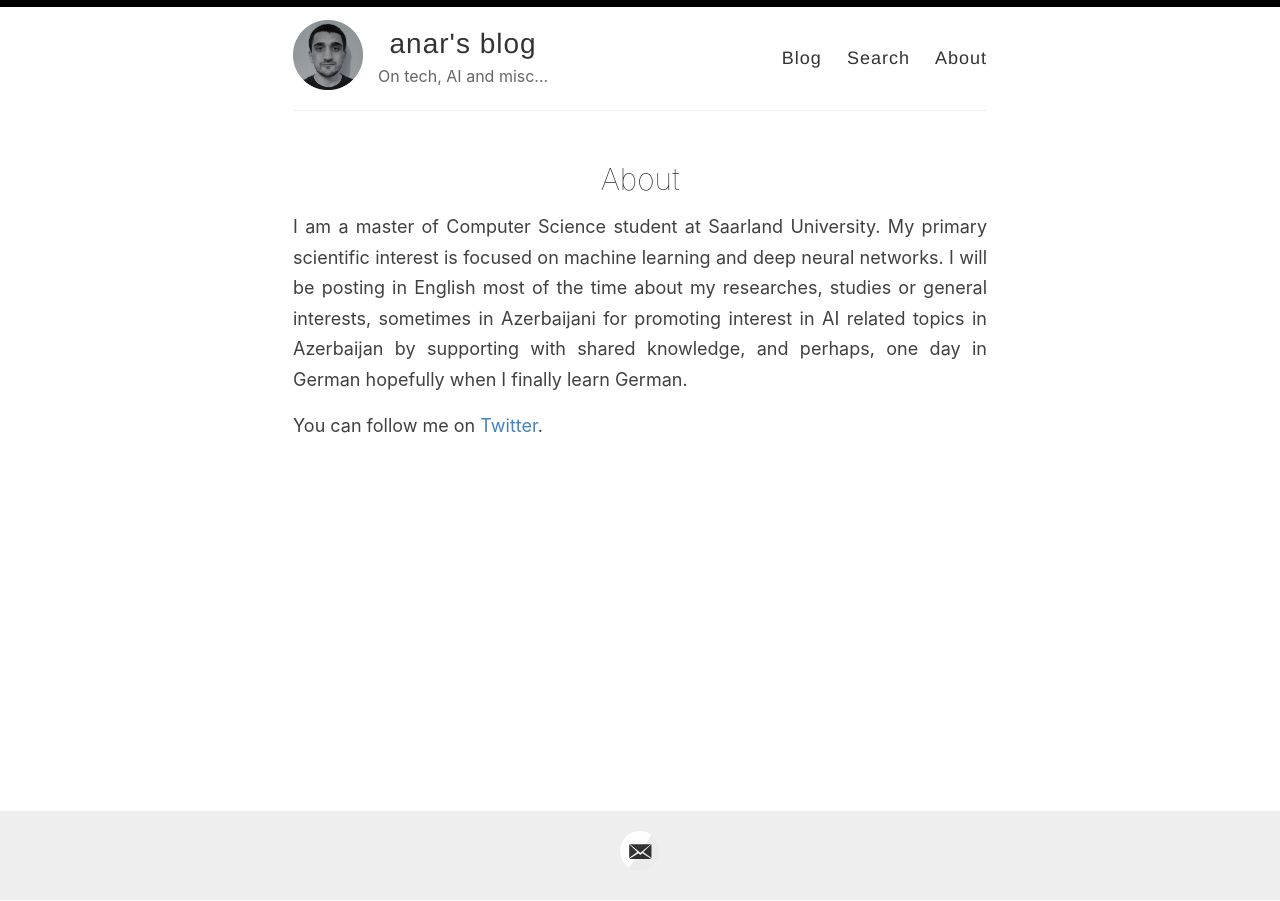
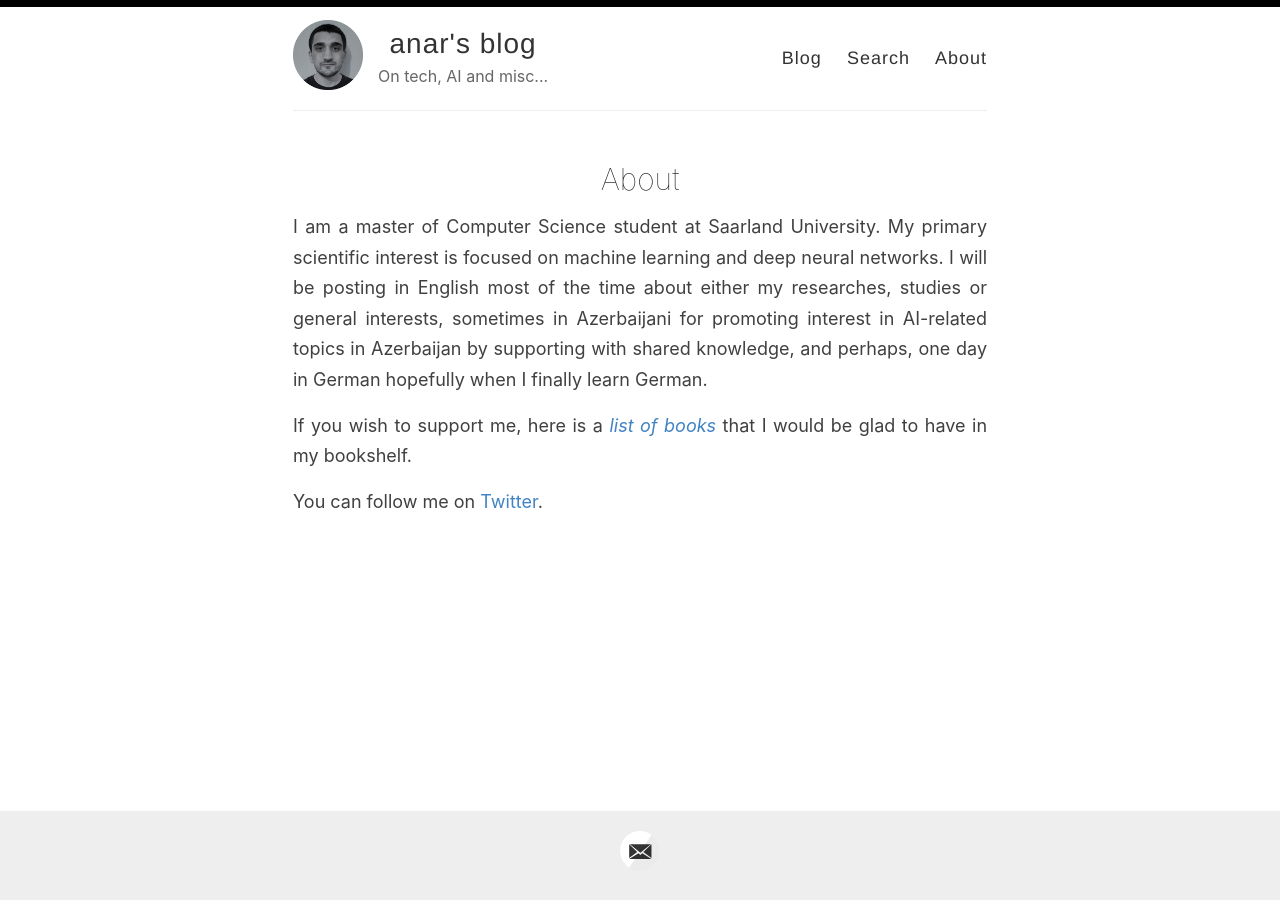
Before and after one commit to anaramirli/anaramirli.github.io, a Jekyll site: the page built from _pages/about.md, in a window 1280 px wide. Built offline with Jekyll 4.4.1, drawn with Linux system fonts in a browser that asks for light colours.

Commit message:
Update about.md

```diff
--- a/_pages/about.md
+++ b/_pages/about.md
@@ -4,6 +4,8 @@
 permalink: /about/
 ---
 
-I am a master of Computer Science student at Saarland University. My primary scientific interest is focused on machine learning and deep neural networks. I will be posting in English most of the time about my researches, studies or general interests, sometimes in Azerbaijani for promoting interest in AI related topics in Azerbaijan by supporting with shared knowledge, and perhaps, one day in German hopefully when I finally learn German.
+I am a master of Computer Science student at Saarland University. My primary scientific interest is focused on machine learning and deep neural networks. I will be posting in English most of the time about either my researches, studies or general interests, sometimes in Azerbaijani for promoting interest in AI-related topics in Azerbaijan by supporting with shared knowledge, and perhaps, one day in German hopefully when I finally learn German.
+
+If you wish to support me, here is a [*list of books*](https://www.amazon.de/hz/wishlist/ls/3A09NI0TVEM82?ref_=wl_share) that I would be glad to have in my bookshelf.
 
 You can follow me on [Twitter](https://twitter.com/anaramirli).
```
